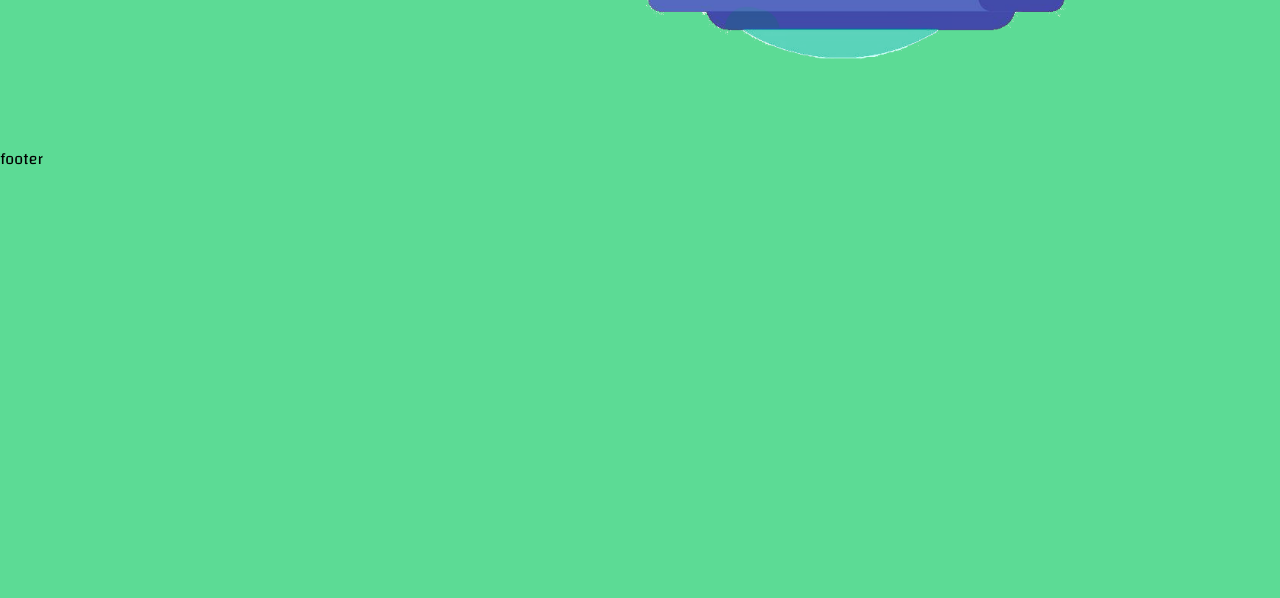
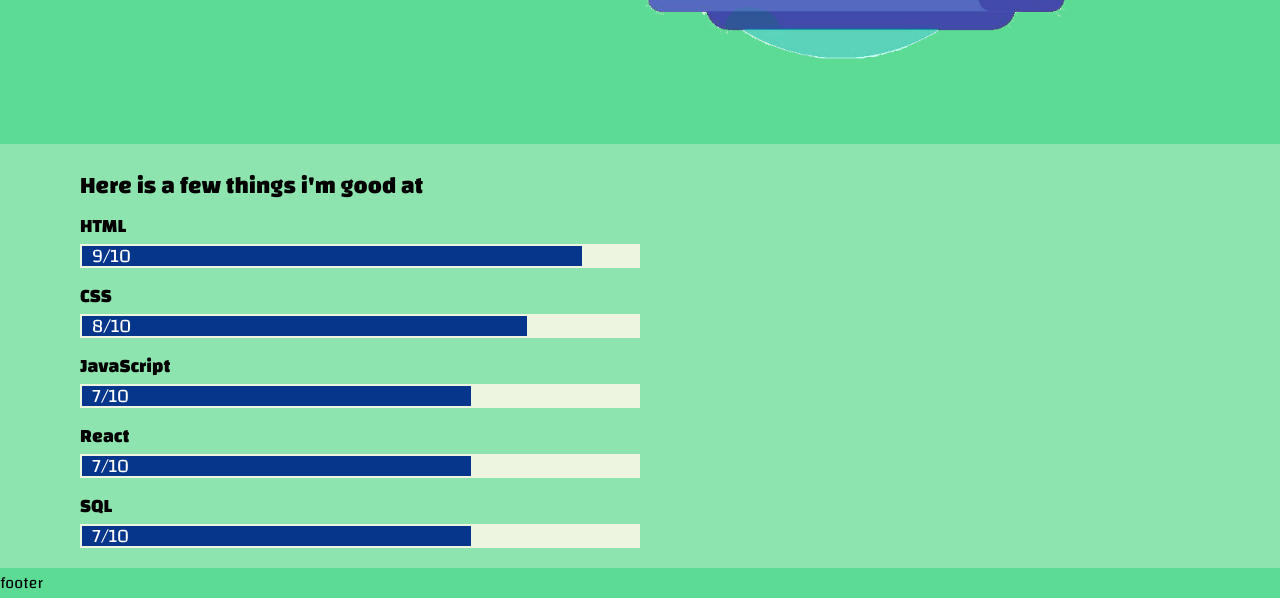
Before and after one commit to RayanBallout/Gatsby-Portfolio, a Gatsby site: page / in a window 1280 px wide. Shown: the part 471-1069 px from the top of the page. Before the commit the page ends 800 px from the top, so only its background shows below. Built offline with nearby package versions, Linux system fonts and the light colour scheme; Gatsby itself is replaced by a stand-in of ours.

Commit message:
Taking backup

```diff
--- /dev/null
+++ b/src/components/Skills/Skills.styles.js
@@ -0,0 +1,46 @@
+import styled from "styled-components";
+
+
+export const SkillsContainer = styled.div`
+    background-color: var(--lightGreen);
+    padding: 20px 0;
+
+    h3{
+        font-size: 1.5rem;
+    }
+`
+
+export const Content = styled.div`
+    display: flex;
+    gap: 10px;
+    flex-direction: column;
+`;
+
+export const Skill = styled.div`
+    h4{
+        font-size:1.2rem;
+    }
+
+    .container{
+        background-color: var(--white);
+        padding: 2px;
+        width: 50%;
+
+        .fill{
+            height: 20px;
+            background-color: var(--blue);
+            width: ${({ fill }) => `${fill * 10}%`};
+            position: relative;
+
+            &:after{
+                position: absolute;
+                content:"${({ fill }) => `${fill}/10`}";
+                top: -8px;
+                bottom:0;
+                left: 10px;
+                color: white;
+                font-size: 1.2rem;
+            }
+        }
+    }
+`;
--- /dev/null
+++ b/src/components/Skills/index.js
@@ -0,0 +1,49 @@
+import React from 'react';
+
+import { Content, SkillsContainer, Skill } from './Skills.styles';
+
+import { Container } from "../Layout/GlobalStyles.styles";
+
+function Skills() {
+    return (
+        <SkillsContainer>
+            <Container>
+                <h3>Here is a few things i'm good at</h3>
+                <Content>
+                    <Skill fill={9}>
+                        <h4>HTML</h4>
+                        <div className="container">
+                            <div className="fill"></div>
+                        </div>
+                    </Skill>
+                    <Skill fill={8}>
+                        <h4>CSS</h4>
+                        <div className="container">
+                            <div className="fill"></div>
+                        </div>
+                    </Skill>
+                    <Skill fill={7}>
+                        <h4>JavaScript</h4>
+                        <div className="container">
+                            <div className="fill"></div>
+                        </div>
+                    </Skill>
+                    <Skill fill={7}>
+                        <h4>React</h4>
+                        <div className="container">
+                            <div className="fill"></div>
+                        </div>
+                    </Skill>
+                    <Skill fill={7}>
+                        <h4>SQL</h4>
+                        <div className="container">
+                            <div className="fill"></div>
+                        </div>
+                    </Skill>
+                </Content>
+            </Container>
+        </SkillsContainer>
+    );
+}
+
+export default Skills;
--- a/src/pages/index.js
+++ b/src/pages/index.js
@@ -4,11 +4,13 @@ import Layout from '../components/Layout';
 
 //components
 import HomeHero from '../components/HomeHero';
+import Skills from '../components/Skills';
 
 function Home() {
   return (
     <Layout>
       <HomeHero />
+      <Skills />
     </Layout>
   );
 }
```
